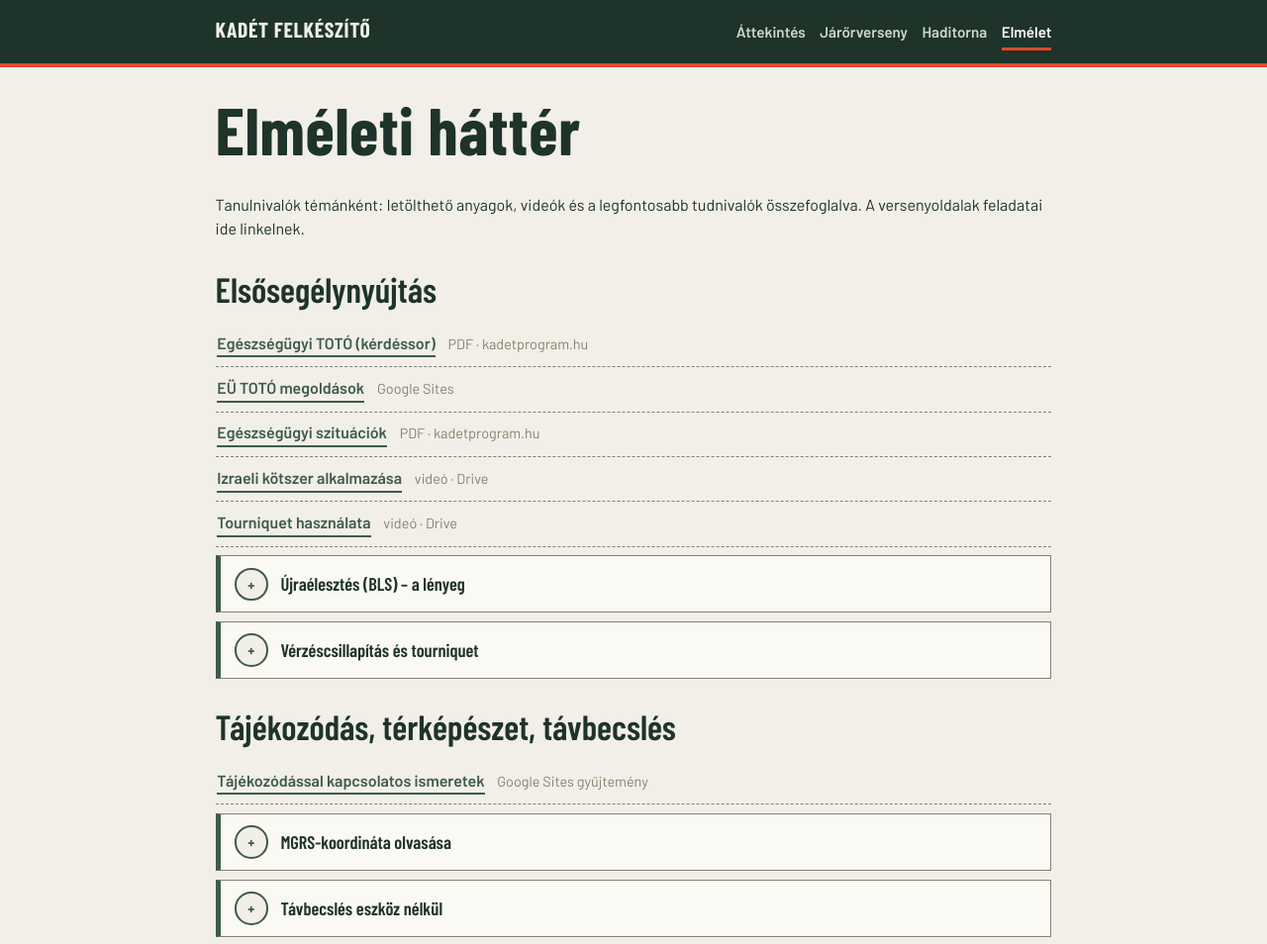
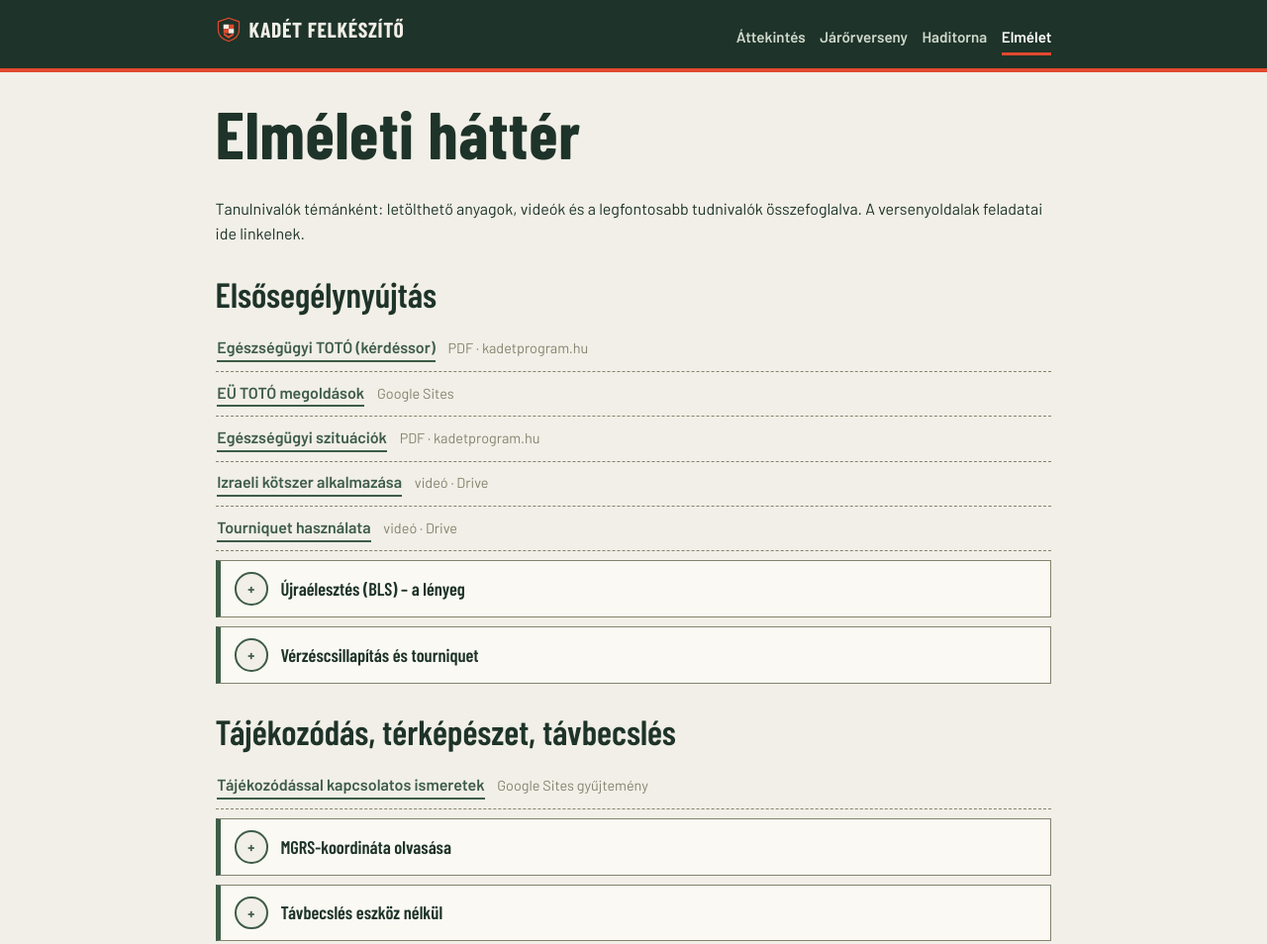
Before and after one commit to Szpugu/haditorna, a plain HTML site: page elmelet.html in a window 1280 px wide. Shown: the top 954 px of the page at 99% size. Drawn offline with nearby package versions, Linux system fonts and the light colour scheme.

Commit message:
Add files via upload

```diff
--- a/elmelet.html
+++ b/elmelet.html
@@ -6,13 +6,17 @@
 <title>Elméleti háttér – felkészülési anyagok</title>
 <link rel="preconnect" href="https://fonts.googleapis.com">
 <link href="https://fonts.googleapis.com/css2?family=Barlow+Condensed:wght@600;700&family=Barlow:wght@400;600;700&display=swap" rel="stylesheet">
+<link rel="icon" href="logo.svg" type="image/svg+xml">
+<link rel="apple-touch-icon" href="icon-180.png">
+<link rel="manifest" href="manifest.json">
+<meta name="theme-color" content="#1E3329">
 <link rel="stylesheet" href="style.css">
 </head>
 <body>
 
 <header class="site">
   <div class="wrap">
-    <a class="brand" href="index.html">KADÉT FELKÉSZÍTŐ</a>
+    <a class="brand" href="index.html"><img src="logo.svg" alt="" width="26" height="26">KADÉT FELKÉSZÍTŐ</a>
     <nav class="main" aria-label="Fő navigáció">
       <a href="index.html">Áttekintés</a>
       <a href="jarorverseny.html">Járőrverseny</a>
--- a/style.css
+++ b/style.css
@@ -40,7 +40,9 @@ header.site{
 .brand{
   font-family:'Barlow Condensed',sans-serif;font-weight:700;
   font-size:1.35rem;color:var(--paper);text-decoration:none;letter-spacing:.03em;
+  display:flex;align-items:center;gap:.5rem;
 }
+.brand img{display:block}
 nav.main{display:flex;flex-wrap:wrap;gap:.2rem .9rem;margin-left:auto}
 nav.main a{
   color:#CFD8CB;text-decoration:none;font-weight:600;font-size:.95rem;
```
Also changed, not shown: haditorna.html (+5 -1 lines), index.html (+5 -1 lines), jarorverseny.html (+5 -1 lines), icon-180.png (added), icon-192.png (added), icon-512.png (added), logo.svg (added), manifest.json (added).
